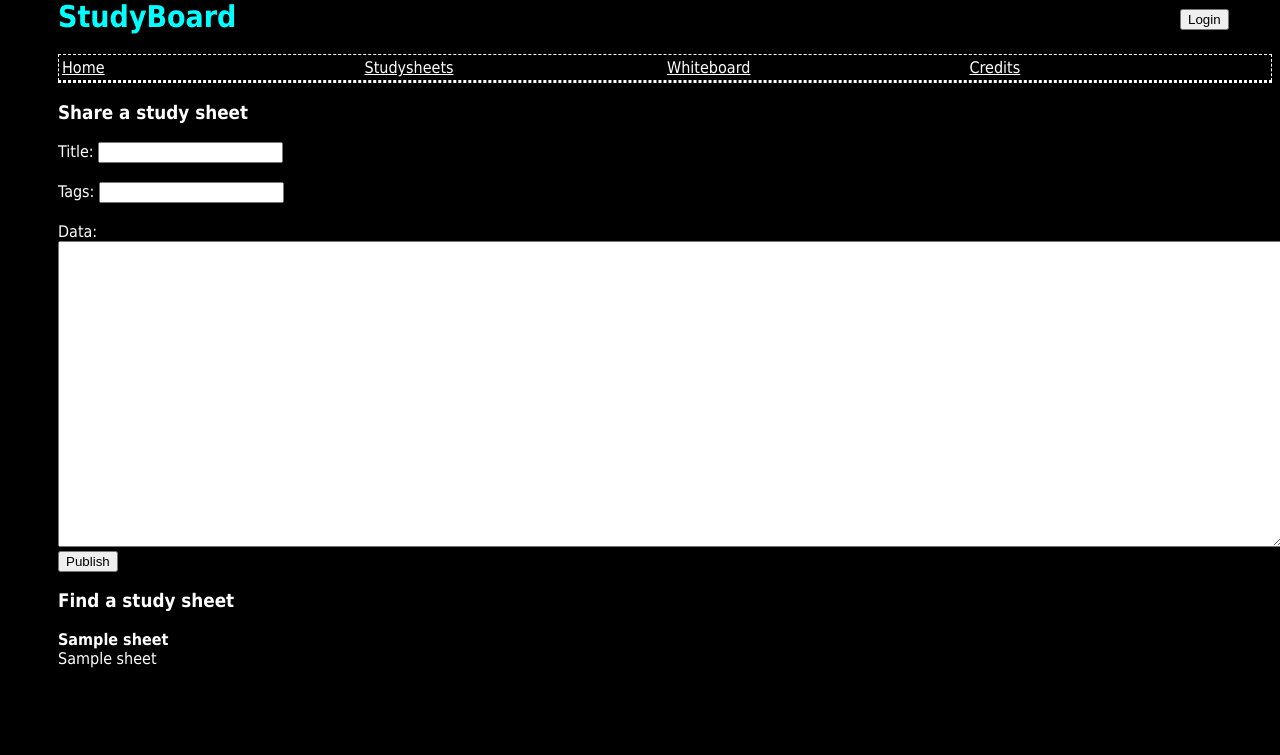
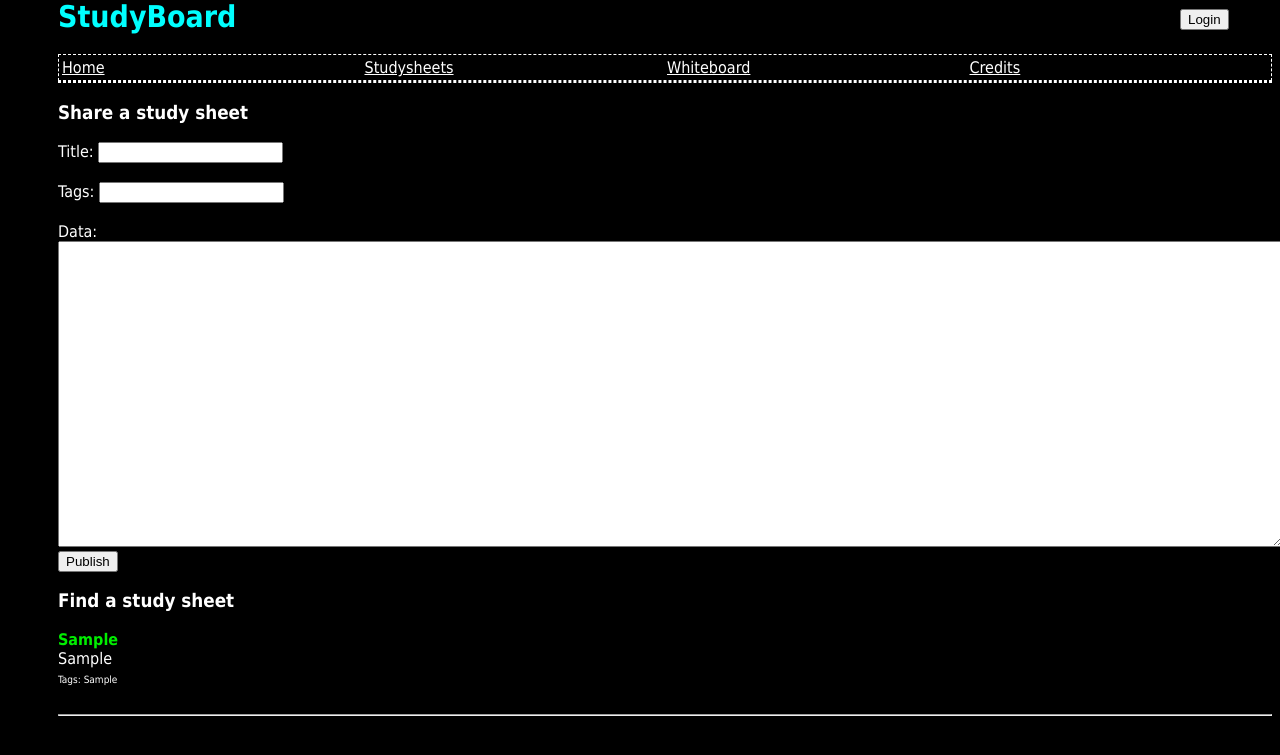
Before and after one commit to raymondzeng/StudyBoard, a Flask app: template templates/sheets.html in a window 1280 px wide. Shown: the part 21-776 px from the top of the page. Run offline with Flask 2, Linux system fonts and the light colour scheme; the template is opened without the code that fills it: most values are stand-ins (such as "Sample title", 1, 10 or a date in 2020); some libraries are stand-ins or nearby versions.

Commit message:
Study Sheets work now, pretty much

```diff
--- a/templates/sheets.html
+++ b/templates/sheets.html
@@ -69,8 +69,9 @@ table {
 </form>
 	<h3> Find a study sheet </h3>
 	{% for sheet in sheets %}
-		<b>{{sheet}} <br></b>
-		{{sheet[ta]}} <br>
+		<b><font color=green">{{sheet["ti"]}}</font></b> <br>
+		{{sheet["da"]}} <br>
+		<font size="1">Tags: {{sheet["ta"]}}</font><br><br><hr>
 	{% endfor %}
   </body>
 </html>
```
